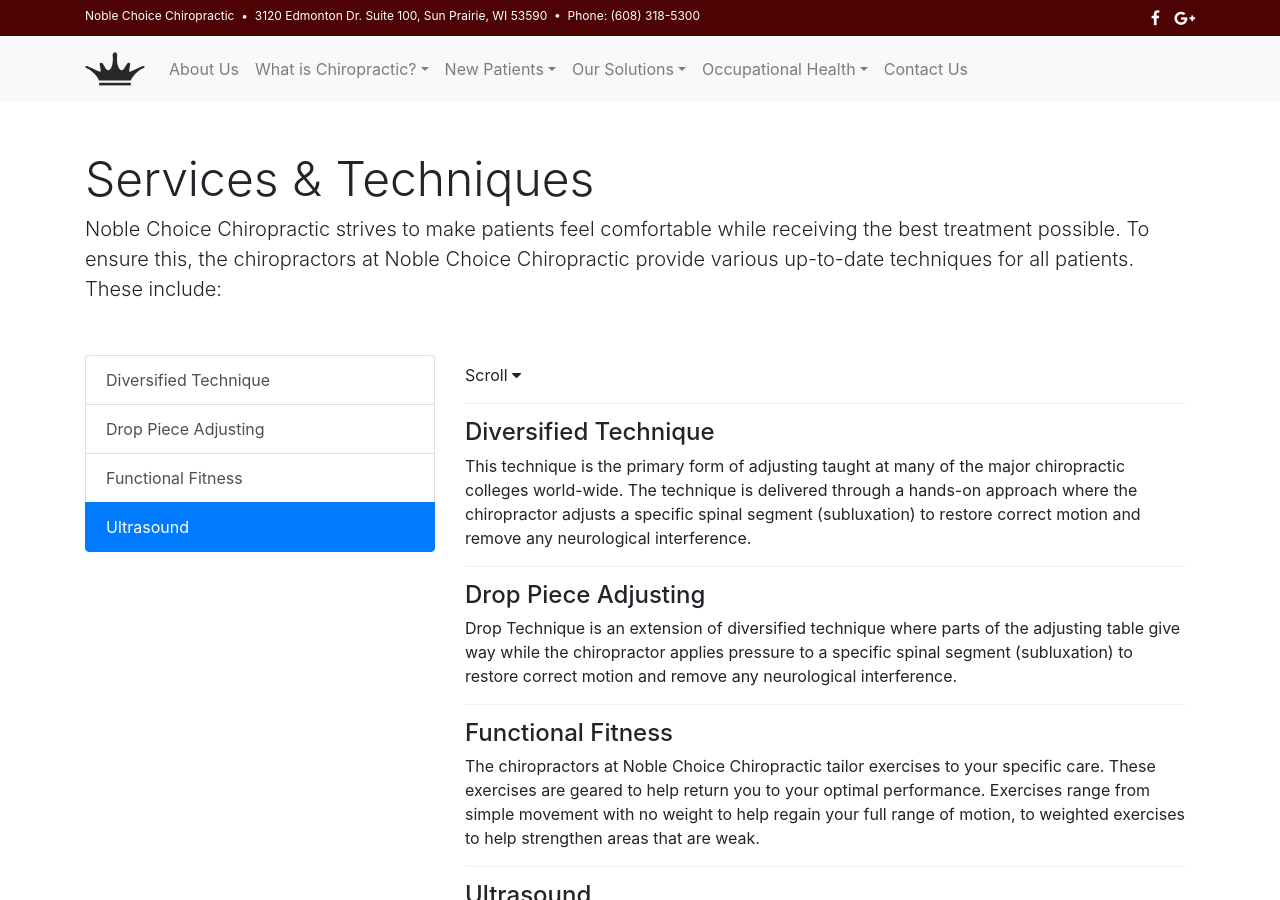
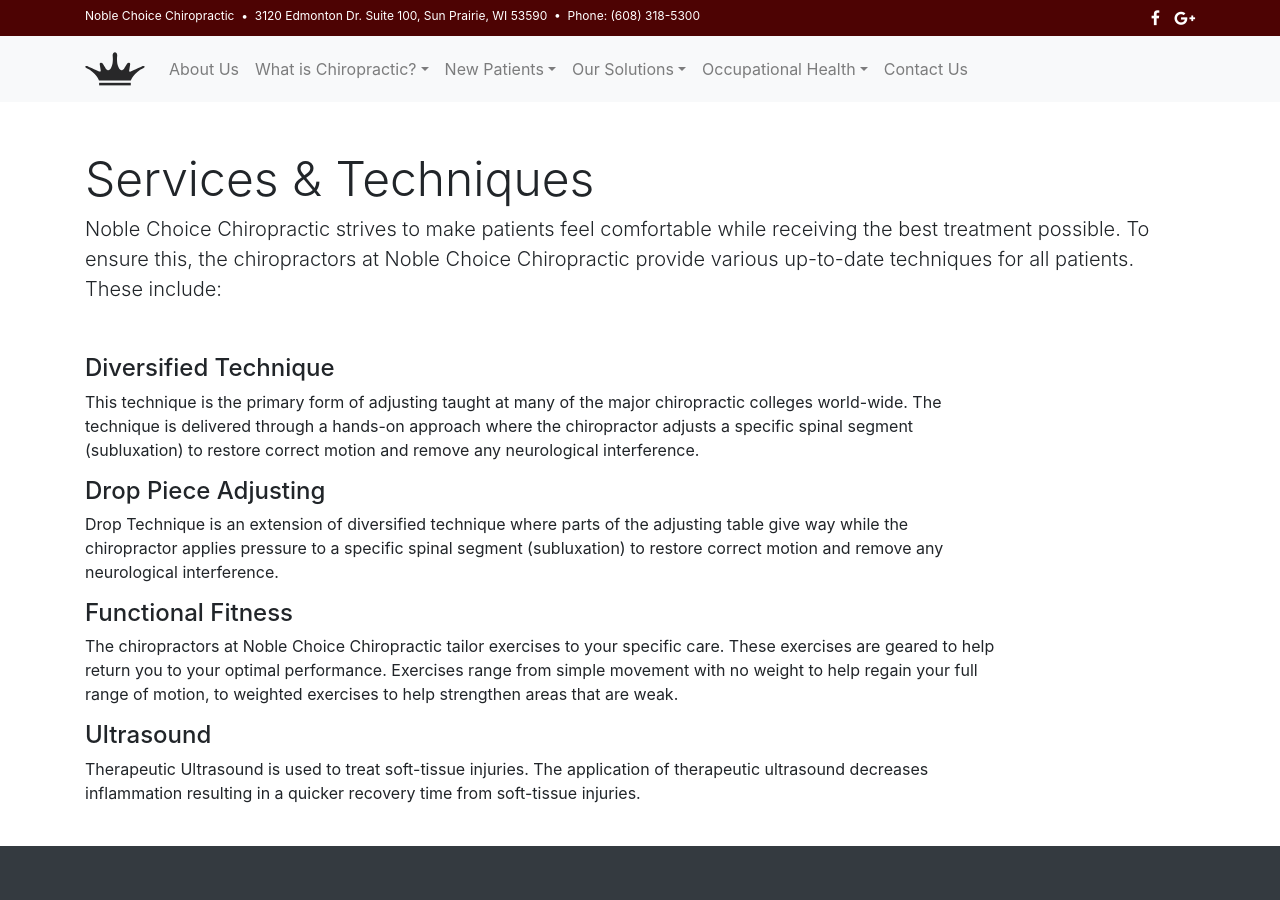
Before and after one commit to ajwahlb/nobleChoice, a Jekyll site: the page built from _pages/techniques.html, in a window 1280 px wide and 900 px high. Built offline with Jekyll 4.4.1, drawn with Linux system fonts in a browser that asks for light colours; nearby versions of some CDN libraries.

Commit message:
Update techniques.html

```diff
--- a/_pages/techniques.html
+++ b/_pages/techniques.html
@@ -15,25 +15,8 @@
 		</div>
 	</div>
 
-	<div class="hidden-sm">
 	<div class="row techniques-body">
-		    <div class="col-4">
-		      <div id="list-techniques" class="list-group">
-		       	<a class="list-group-item list-group-item-action active" href="#list-item-1">Diversified Technique</a>
-					  <a class="list-group-item list-group-item-action" href="#list-item-2">Drop Piece Adjusting</a>
-					  <!-- <a class="list-group-item list-group-item-action" href="#list-item-3">Intersegmental Traction</a>
-					  <a class="list-group-item list-group-item-action" href="#list-item-4">Active Release Technique&reg;</a>
-					  <a class="list-group-item list-group-item-action" href="#list-item-5">Graston Technique&reg;</a>
-					  <a class="list-group-item list-group-item-action" href="#list-item-6">History of Graston Technique&reg;</a>
-					  <a class="list-group-item list-group-item-action" href="#list-item-7">Therapeutic Taping</a> -->
-					  <a class="list-group-item list-group-item-action" href="#list-item-8">Functional Fitness</a>
-					  <!-- <a class="list-group-item list-group-item-action" href="#list-item-9">Low Level Laser</a> -->
-					  <a class="list-group-item list-group-item-action" href="#list-item-10">Ultrasound</a>
-		      </div>
-		    </div>
-		    <div class="col-8">
-		      <div data-spy="scroll" data-target="#list-techniques" data-offset="0" class="scrollspy-techniques">
-		      	<p>Scroll <i class="fa fa-caret-down" aria-hidden="true"></i></p>
+    <div class="col-md-10 col-12">
 			<h4 id="list-item-1">Diversified Technique</h4>
 			<p>This technique is the primary form of adjusting taught at many of the major chiropractic colleges world-wide. The technique is delivered through a hands-on approach where the chiropractor adjusts a specific spinal segment (subluxation) to restore correct motion and remove any neurological interference.</p>
 
@@ -88,67 +71,6 @@
 			<h4 id="list-item-10">Ultrasound</h4>
 			<p>Therapeutic Ultrasound is used to treat soft-tissue injuries. The application of therapeutic ultrasound decreases inflammation resulting in a quicker recovery time from soft-tissue injuries.</p>
 
-				<div class="clearfix" style="margin-bottom: 50vw;"></div>
-
     </div>
   </div>
 </div>
-		</div>
-
-		<!-- mobile version -->
-	  <div class="visible-sm mobile-techniques">
-	  	<div class="row">
-		  <div class="col">
-		    <div class="card">
-				<h4 class="card-header">Diversified Technique</h4>
-				<div class="card-body">
-				    <p class="card-text">This technique is the primary form of adjusting taught at many of the major chiropractic colleges world-wide. The technique is delivered through a hands-on approach where the chiropractor adjusts a specific spinal segment (subluxation) to restore correct motion and remove any neurological interference.</p>
-			  </div>
-		    </div>
-		  </div>
-		</div>
-
-		<div class="clearfix"></div>
-
-		<div class="row">
-		  <div class="col">
-		    <div class="card">
-				<h4 class="card-header">Drop Piece Adjusting</h4>
-				<div class="card-body">
-				    <p class="card-text">Drop Technique is an extension of diversified technique where parts of the adjusting table give way while the chiropractor applies pressure to a specific spinal segment (subluxation) to restore correct motion and remove any neurological interference.</p>
-			  </div>
-		    </div>
-		  </div>
-		</div>
-
-		<div class="clearfix"></div>
-
-		<div class="row">
-		  <div class="col">
-		    <div class="card">
-				<h4 class="card-header">Functional Fitness</h4>
-				<div class="card-body">
-				    <p class="card-text">The chiropractors at Noble Choice Chiropractic tailor exercises to your specific care. These exercises are geared to help return you to your optimal performance. Exercises range from simple movement with no weight to help regain your full range of motion, to weighted exercises to help strengthen areas that are weak.</p>
-			  </div>
-		    </div>
-		  </div>
-		</div>
-
-		<div class="clearfix"></div>
-
-		<div class="row">
-		  <div class="col">
-		    <div class="card">
-				<h4 class="card-header">Ultrasound</h4>
-				<div class="card-body">
-				    <p class="card-text">Therapeutic Ultrasound is used to treat soft-tissue injuries. The application of therapeutic ultrasound decreases inflammation resulting in a quicker recovery time from soft-tissue injuries.</p>
-			  </div>
-		    </div>
-		  </div>
-		</div>
-
-		<div class="clearfix"></div>
-
-	  </div>
-
-</div>
```
Lines whose indentation alone changed are shown as unchanged.
